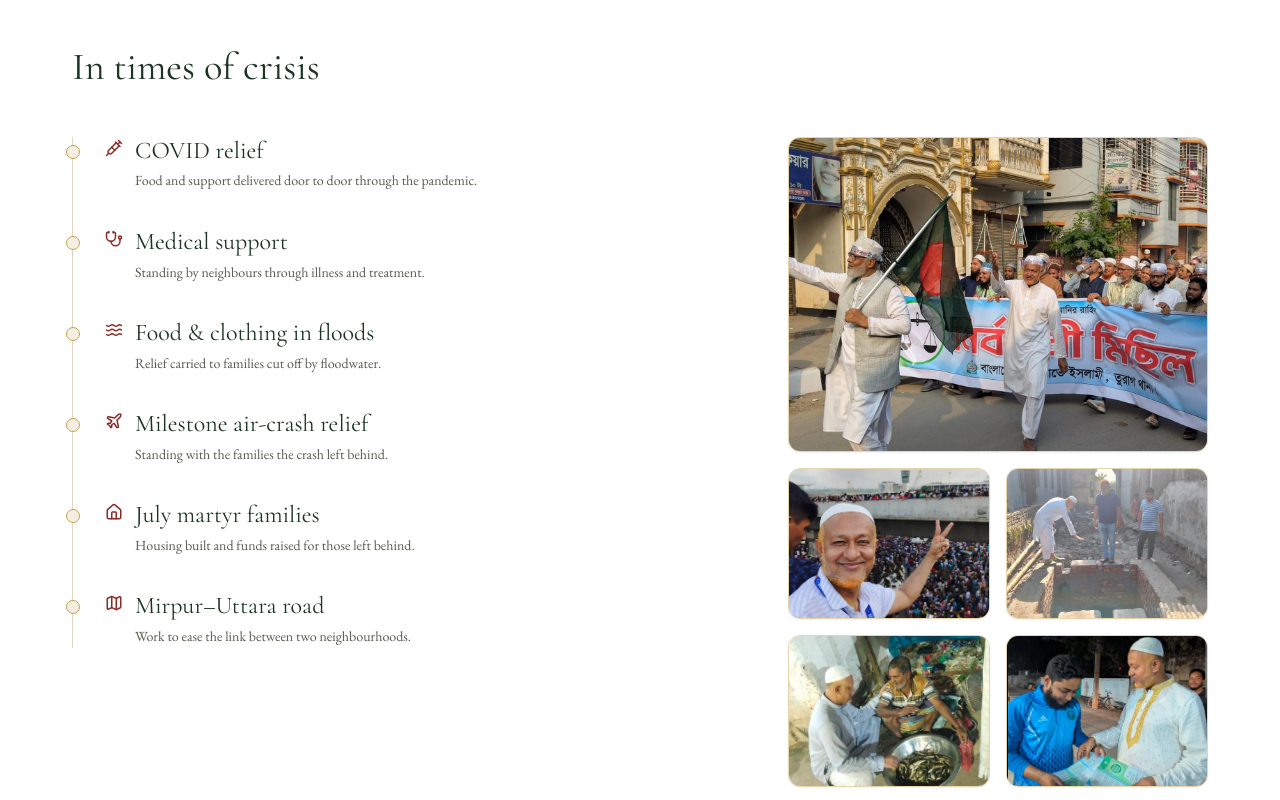
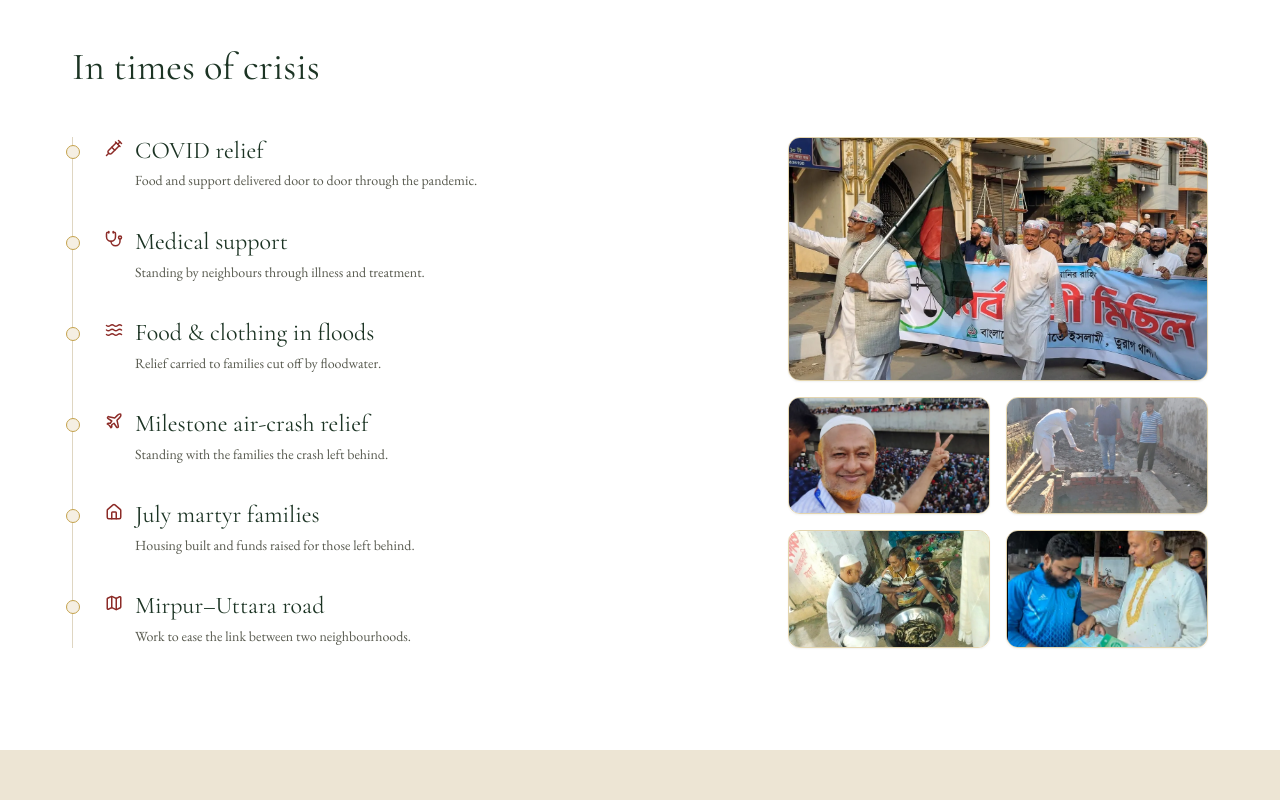
Before and after one commit to jawadur13/shafiqul-islam-ward54, a Next.js app: page /en/kaj in a window 1280 px wide. Shown: the part 1240-2040 px from the top of the page. Built offline with nearby package versions, Linux system fonts and the light colour scheme; no server answers.

Commit message:
Refactor WorkPhotoRail component for responsive layout and improve photo display logic

```diff
--- a/app/[locale]/kaj/page.tsx
+++ b/app/[locale]/kaj/page.tsx
@@ -56,7 +56,7 @@ export default async function WorkPage({
             className={cn(
               'mt-12',
               photos.length > 0
-                ? 'grid gap-10 lg:grid-cols-[1fr_420px] lg:items-start lg:gap-14'
+                ? 'grid gap-10 lg:grid-cols-[1fr_420px] lg:gap-14'
                 : 'max-w-narrow'
             )}
           >
--- a/components/sections/WorkPhotoRail.tsx
+++ b/components/sections/WorkPhotoRail.tsx
@@ -7,6 +7,13 @@ import { cn } from '@/lib/utils';
 const SLOTS = [1, 2, 3, 4, 5, 6];
 /** যে ফরম্যাটেই ছবি দেওয়া হোক, প্রথম যেটা পাওয়া যায় সেটাই নেওয়া হয়। */
 const EXTENSIONS = ['webp', 'jpg', 'jpeg', 'png'];
+
+/**
+ * lead সারিটা পুরো রেল চওড়া (৪২০px), বাকিগুলো অর্ধেক (৪২০-১৬)/২ = ২০২px।
+ * ৪২০ ∶ ২০২ ≈ 2.08 — এই অনুপাতে সারি ভাগ করলে ছোট-বড় সব টাইলের
+ * aspect ratio এক থাকে, উচ্চতা যাই হোক।
+ */
+const LEAD_ROW_FR = '2.08fr';
 
 /**
  * Section 8.4b — কাজের সাধারণ ছবি (কোনো নির্দিষ্ট ঘটনার সাথে বাঁধা নয়,
@@ -22,14 +29,36 @@ export function workPhotos(): string[] {
 /**
  * দুই কলামের mosaic — বড় স্ক্রিনে timeline-এর পাশের রেলে, ছোট স্ক্রিনে নিচে।
  * বিজোড় সংখ্যায় প্রথম ছবিটা দুই কলাম জুড়ে বসে, তাই শেষ সারিতে ফাঁকা ঘর থাকে না।
+ *
+ * lg-তে রেলটা timeline-এর সমান উচ্চতা নেয় (h-full + fr সারি), তাই দুই
+ * কলামের নিচের প্রান্ত একই লাইনে শেষ হয়। টাইলের ভেতরে ছবি object-cover,
+ * তাই উচ্চতা বদলালেও ছবি বিকৃত হয় না — শুধু crop বদলায়।
  */
 export function WorkPhotoRail({ photos }: { photos: string[] }) {
   if (photos.length === 0) return null;
 
   const leadSpansFull = photos.length % 2 === 1;
+  // ২টার কম হলে টান-টান করলে ছবি অস্বাভাবিক লম্বা দেখায় — তখন স্বাভাবিক 4:3
+  const stretchToTimeline = photos.length >= 3;
+
+  const bodyRows = Math.ceil((photos.length - (leadSpansFull ? 1 : 0)) / 2);
+  const railRows = [
+    ...(leadSpansFull ? [LEAD_ROW_FR] : []),
+    ...Array.from({ length: bodyRows }, () => '1fr'),
+  ].join(' ');
 
   return (
-    <ul className="grid grid-cols-2 gap-3 sm:gap-4">
+    <ul
+      className={cn(
+        'grid grid-cols-2 gap-3 sm:gap-4',
+        stretchToTimeline && 'lg:h-full lg:grid-rows-[var(--rail-rows)]'
+      )}
+      style={
+        stretchToTimeline
+          ? ({ '--rail-rows': railRows } as React.CSSProperties)
+          : undefined
+      }
+    >
       {photos.map((src, index) => {
         const isLead = leadSpansFull && index === 0;
         return (
@@ -39,7 +68,12 @@ export function WorkPhotoRail({ photos }: { photos: string[] }) {
             delay={(index % 3) * 60}
             className={cn(isLead && 'col-span-2')}
           >
-            <div className="relative aspect-[4/3] overflow-hidden rounded-md border border-[rgba(196,162,76,0.45)] shadow-sm">
+            <div
+              className={cn(
+                'relative aspect-[4/3] overflow-hidden rounded-md border border-[rgba(196,162,76,0.45)] shadow-sm',
+                stretchToTimeline && 'lg:aspect-auto lg:h-full'
+              )}
+            >
               <Image
                 src={src}
                 alt=""
```
